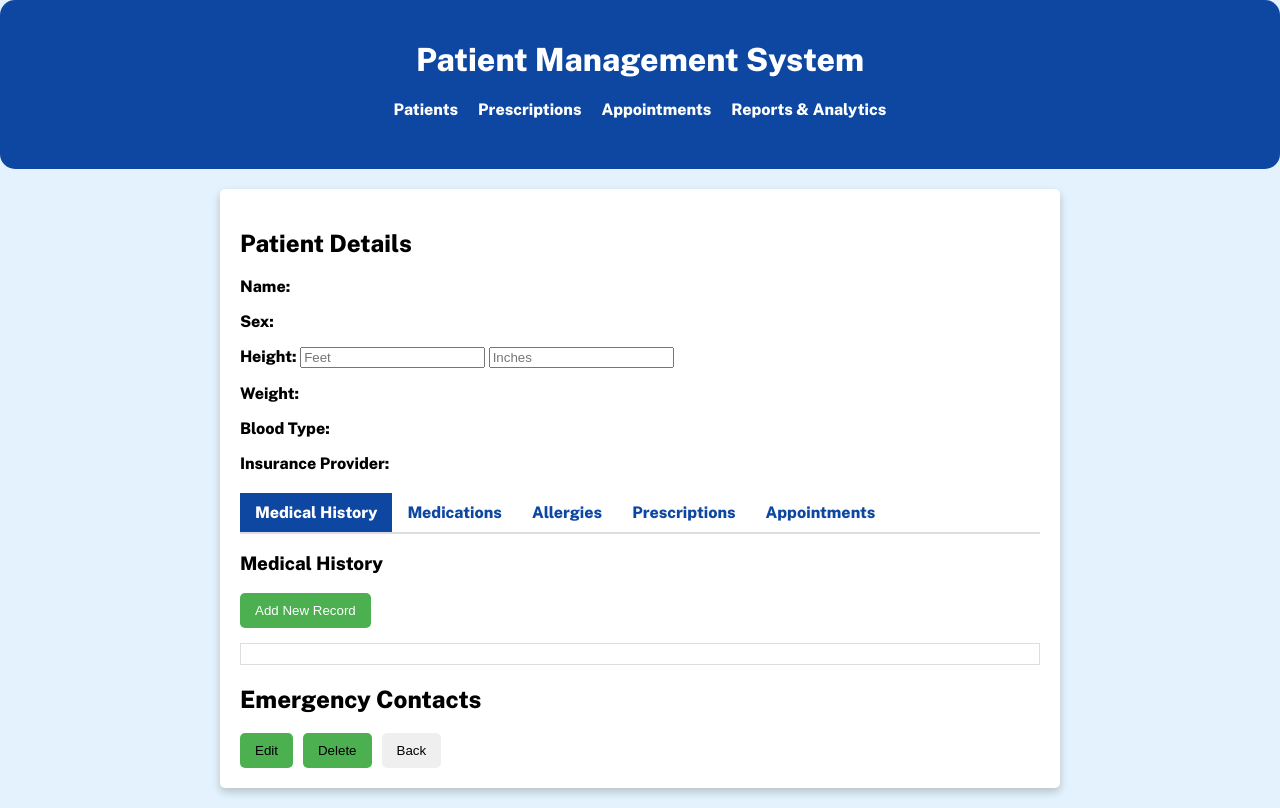
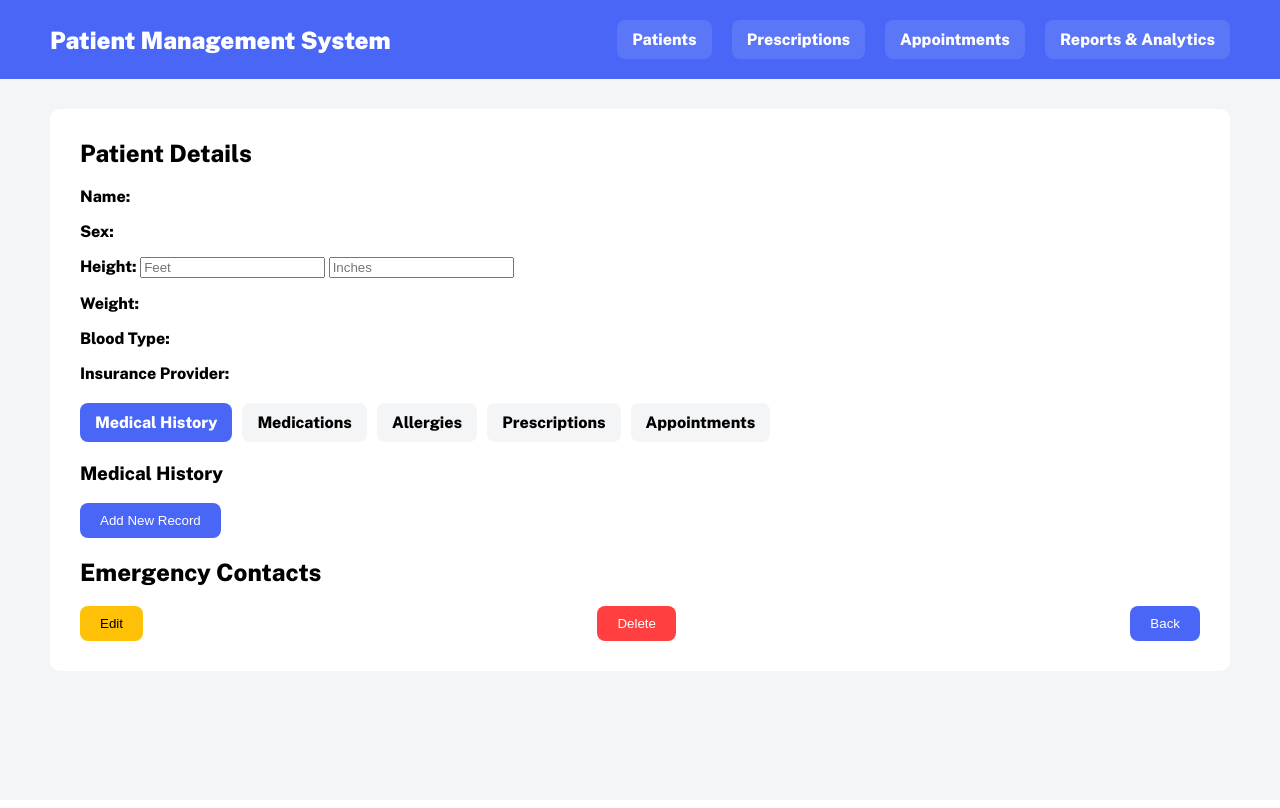
Before and after one commit to kxvalencia/capstone, a PHP site: page /patient_profile.php in a window 1280 px wide. After the commit the page ends 641 px from the top, so only its background shows below. Run offline with PHP 8.4, Linux system fonts and the light colour scheme.

Commit message:
Updated CSS Styling for Patient Profile page

```diff
--- a/patient_profile.css
+++ b/patient_profile.css
@@ -1,94 +1,85 @@
 body {
     font-family: 'Public Sans', sans-serif;
-    background-color: #E3F2FD;
+    background-color: #f4f5f7;
     margin: 0;
     padding: 0;
 }
 
+a {
+    text-decoration: none;
+    color: inherit;
+}
+
+/* Header Styles */
 .header {
-    background-color: #0D47A1;
-    color: #fff;
-    padding: 20px 0;
-    text-align: center;
-    font-weight: 500;
-    position: sticky;
-    top: 0;
-    z-index: 1000;
-    border-radius: 15px;
+    background-color: #4a66f7;
+    color: white;
+    padding: 20px 50px;
+    display: flex;
+    align-items: center;
+    justify-content: space-between;
+}
+
+.header h1 {
+    margin: 0;
+    font-weight: 900;
+    font-size: 1.5rem;
 }
 
 .nav {
     display: flex;
-    justify-content: center;
-    margin: 10px 0 30px 0;
+    gap: 20px;
 }
 
 .nav a {
-    margin: 0 10px;
-    color: #fff;
-    text-decoration: none;
-    transition: opacity 0.3s;
+    color: white;
+    padding: 10px 15px;
+    border-radius: 8px;
+    background-color: rgba(255, 255, 255, 0.1);
+    transition: background-color 0.2s;
 }
 
 .nav a:hover {
-    opacity: 0.8;
+    background-color: rgba(255, 255, 255, 0.2);
 }
 
+/* Profile Box Styles */
 .profile-box {
-    background-color: #FFF;
-    margin: 20px auto;
-    padding: 20px;
-    border-radius: 5px;
-    max-width: 800px;
-    box-shadow: 0 4px 8px rgba(0, 0, 0, 0.2);
+    background-color: #ffffff;
+    margin: 30px 50px;
+    padding: 30px;
+    border-radius: 10px;
 }
 
 .profile-section {
     margin-bottom: 20px;
 }
 
-button {
+h2, h3 {
+    margin-top: 0;
+}
+
+.tabs {
+    display: flex;
+    gap: 10px;
+    margin-bottom: 20px;
+}
+
+.tab-link {
     padding: 10px 15px;
-    border: none;
-    border-radius: 5px;
+    border-radius: 8px;
+    background-color: #f4f5f7;
     cursor: pointer;
     transition: background-color 0.2s;
 }
 
-.btn-edit {
-    background-color: #4CAF50;
-}
-
-.btn-delete {
-    background-color: #4CAF50;
-}
-
-button:hover {
-    opacity: 0.8;
-}
-
-.tabs {
-    display: flex;
-    border-bottom: 2px solid #ddd;
-    margin-bottom: 15px;
-}
-
-.tab-link {
-    padding: 10px 15px;
-    margin: 0;
-    color: #0D47A1;
-    cursor: pointer;
-    transition: background-color 0.2s;
+.tab-link:hover {
+    background-color: #e2e5eb;
 }
 
 .tab-link.active {
-    color: #fff;
-    background-color: #0D47A1;
-}
-
-.tab-link:hover {
-    background-color: #0D47A1;
-    color: #fff;
+    background-color: #4a66f7;
+    color: white;
 }
 
 .tab-content {
@@ -99,80 +90,57 @@
     display: block;
 }
 
+.btn-add-record, .btn-add-med, .btn-update-allergies, .btn-add-prescriptions, .btn-add-appointments {
+    padding: 10px 20px;
+    border-radius: 8px;
+    border: none;
+    background-color: #4a66f7;
+    color: white;
+    cursor: pointer;
+    transition: background-color 0.2s;
+}
+
+.btn-add-record:hover, .btn-add-med:hover, .btn-update-allergies:hover, .btn-add-prescriptions:hover, .btn-add-appointments:hover {
+    background-color: #3a56d7;
+}
+
 .profile-actions {
     display: flex;
     gap: 10px;
-    align-items: center;
-    margin-top: 20px;
+    justify-content: space-between;
 }
 
-.btn-add-record {
-    background-color: #4CAF50;
-    color: #fff;
-    padding: 10px 15px;
+.btn-edit, .btn-delete, .create-button {
+    padding: 10px 20px;
+    border-radius: 8px;
     border: none;
-    border-radius: 5px;
     cursor: pointer;
-    margin-bottom: 15px;
-    display: block;
+    transition: background-color 0.2s;
 }
 
-.btn-add-med {
-    background-color: #4CAF50;
-    color: #fff;
-    padding: 10px 15px;
-    border: none;
-    border-radius: 5px;
-    cursor: pointer;
-    margin-bottom: 15px;
-    display: block;
+.btn-edit {
+    background-color: #ffc107;
+    color: black;
 }
 
-.btn-update-allergies {
-    background-color: #4CAF50;
-    color: #fff;
-    padding: 10px 15px;
-    border: none;
-    border-radius: 5px;
-    cursor: pointer;
-    margin-bottom: 15px;
-    display: block;
+.btn-delete {
+    background-color: #ff3f40;
+    color: white;
 }
 
-.btn-add-prescriptions {
-    background-color: #4CAF50;
-    color: #fff;
-    padding: 10px 15px;
-    border: none;
-    border-radius: 5px;
-    cursor: pointer;
-    margin-bottom: 15px;
-    display: block;
+.create-button {
+    background-color: #4a66f7;
+    color: white;
 }
 
-.btn-add-appointments {
-    background-color: #4CAF50;
-    color: #fff;
-    padding: 10px 15px;
-    border: none;
-    border-radius: 5px;
-    cursor: pointer;
-    margin-bottom: 15px;
-    display: block;
+.btn-edit:hover {
+    background-color: #ffa000;
 }
 
-.medical-records {
-    border: 1px solid #ddd;
-    padding: 10px;
-    margin-bottom: 15px;
+.btn-delete:hover {
+    background-color: #ff2021;
 }
 
-.medical-record-details {
-    border: 1px solid #ddd;
-    padding: 10px;
-    margin-bottom: 15px;
+.create-button:hover {
+    background-color: #3a56d7;
 }
-
-.medical-record-details h4 {
-    margin-top: 0;
-}
```
